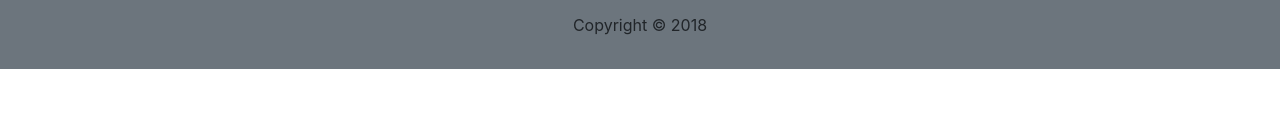
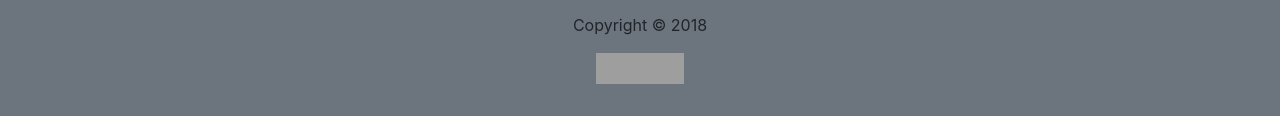
Before and after one commit to dani4983/plantas, a plain HTML site: page index.html in a window 1280 px wide. Shown: the part 1621-1737 px from the top of the page. Before the commit the page ends 1690 px from the top, so only its background shows below. Drawn offline with nearby package versions, Linux system fonts and the light colour scheme; grey boxes are pictures that could not be loaded.

Commit message:
Update index.html

```diff
--- a/index.html
+++ b/index.html
@@ -363,6 +363,13 @@
             <div class="col-12 justify-content-center">
                     <div class="container p-3 text-center">
                             <p>Copyright &copy; 2018</p>
+                            <p>
+                                <a href="http://jigsaw.w3.org/css-validator/check/referer">
+                                    <img style="border:0;width:88px;height:31px"
+                                        src="http://jigsaw.w3.org/css-validator/images/vcss"
+                                        alt="¡CSS Válido!" />
+                                </a>
+                            </p>
                   </div>
             </div>
         </div>
```
